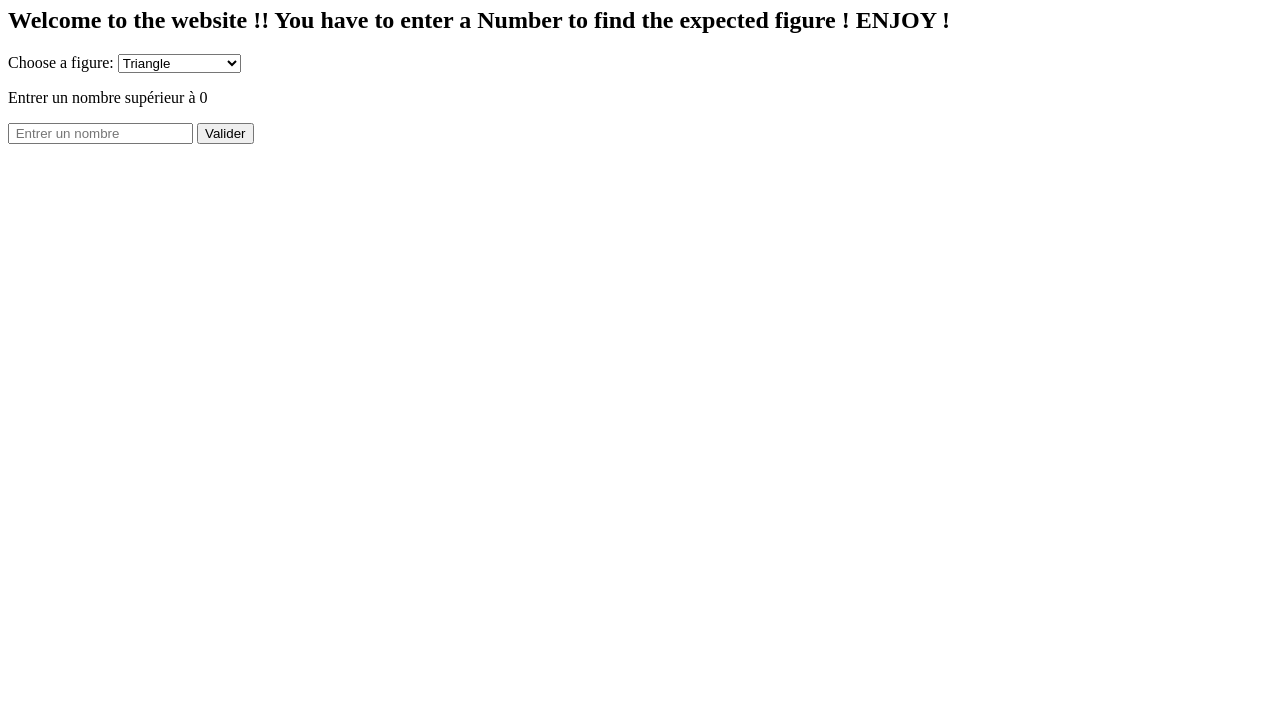
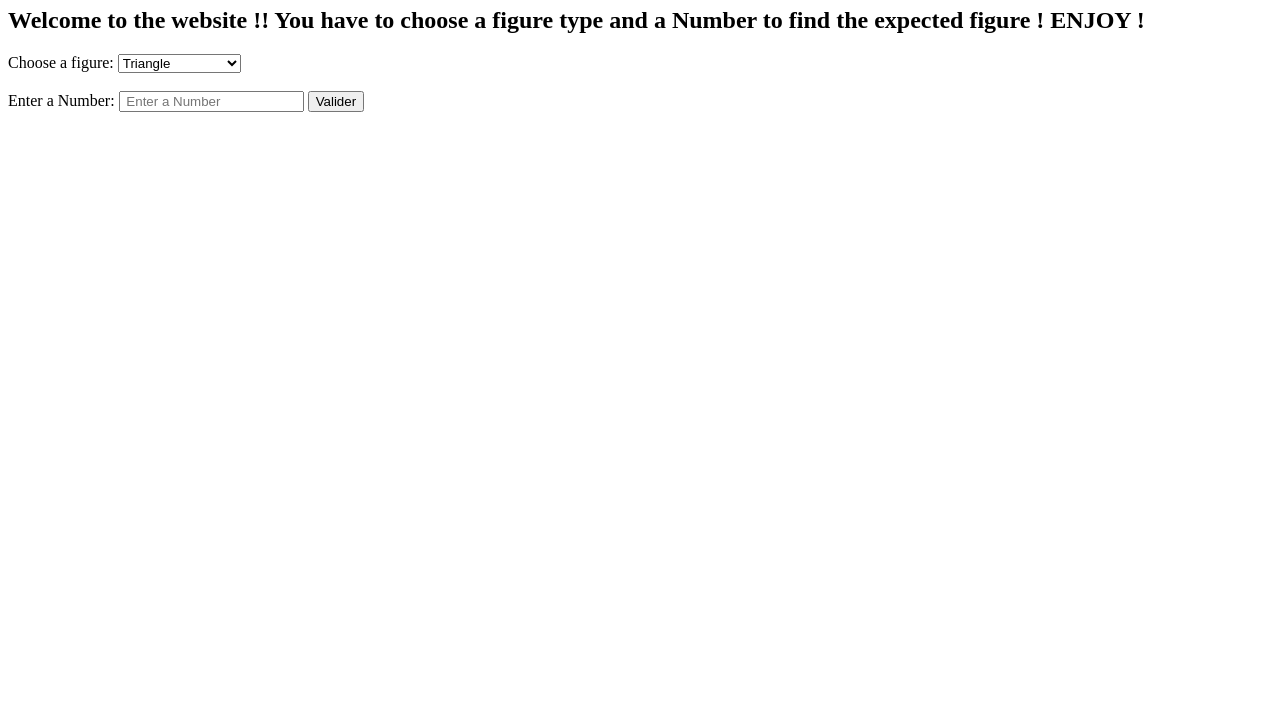
Before and after one commit to YohReg10/MyFirstLittleProject, a plain HTML site: page index.html in a window 1280 px wide. Shown: the part 73-800 px from the top of the page. Drawn offline with Linux system fonts and the light colour scheme.

Commit message:
Improve UI

```diff
--- a/index.html
+++ b/index.html
@@ -7,18 +7,20 @@
 </head>
 <body>
     <h1 style="text-align: center;">Pyramid or Triangle</h1>
-    <h2>Welcome to the website !! You have to enter a Number to find the expected figure ! ENJOY !</h2>
+    <h2>Welcome to the website !! You have to choose a figure type and a Number to find the expected figure ! ENJOY !</h2>
 
     <!--DropDown figure type-->
-    <label for="figure">Choose a figure:</label>
+    <label for="figure">Choose a figure: </label>
     <select name="figure" id="figureType">
       <option value="triangle">Triangle</option>
       <option value="reverseTriangle">Reverse Triangle</option>
     </select>
+    <br>
+    <br>
 
     <!--NumberLine validate-->
-    <p>Entrer un nombre supérieur à 0</p>
-    <input id="numLinesInput" type="number" min="0" placeholder=" Entrer un nombre">
+    <label>Enter a Number: </label>
+    <input id="numLinesInput" type="number" min="0" placeholder=" Enter a Number">
     <button id="validateButton" type="button">Valider</button>
 
     <!-- Inclusion de la zone html qui contiendra le triangle -->
```
